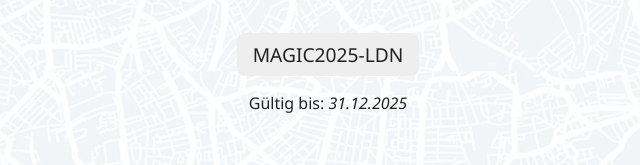
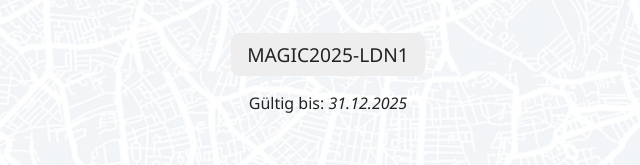
Before and after one commit to BGrohs/city-trips, a plain HTML site: page simon.html in a window 1280 px wide. Shown: the part 782-947 px from the top of the page, 312-952 px from the left. Drawn offline with Linux system fonts and the light colour scheme.

Commit message:
Update simon.html

```diff
--- a/simon.html
+++ b/simon.html
@@ -80,7 +80,7 @@
     </ul>
 
     <h2><i class="fas fa-magic icon"></i> Dein persönlicher Code:</h2>
-    <div class="code">MAGIC2025-LDN</div>
+    <div class="code">MAGIC2025-LDN1</div>
     <p>Gültig bis: <em>31.12.2025</em></p>
 
     <div class="footer">
```
